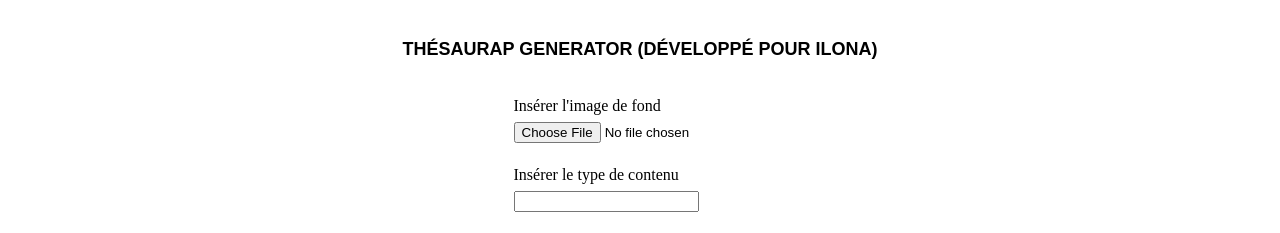
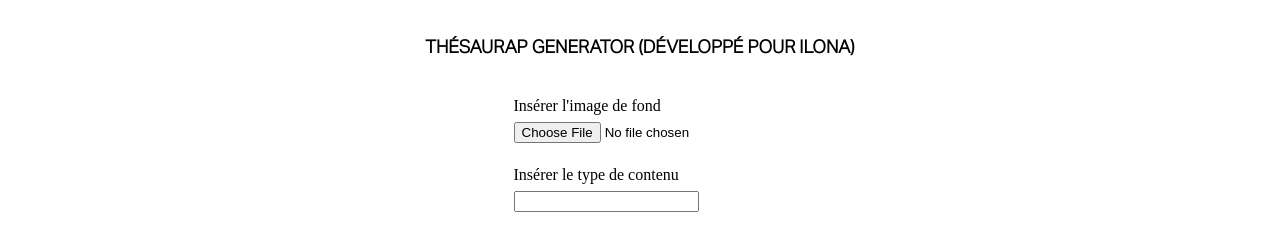
Before and after one commit to alexandretomasmartins/thesaurapgenerator, a plain HTML site: page index.html in a window 1280 px wide. Shown: the top 233 px of the page. Drawn offline with nearby package versions, Linux system fonts and the light colour scheme.

Commit message:
changed url src of fonts

```diff
--- a/css/fonts.css
+++ b/css/fonts.css
@@ -1,9 +1,9 @@
 @font-face {
-  font-family: "Aktiv-Grotesk-Light";
-  src: url('../fonts/AktivGrotesk_Lt.ttf');
+font-family: "Aktiv-Grotesk";
+src: url("https://alexandretomasmartins.github.io/thesaurapgenerator/fonts/AktivGrotesk_Lt.ttf");
 }
 
 @font-face {
-  font-family: "Aleo-Bold";
-  src: url('../fonts/Aleo-Bold.ttf');
+font-family: "Aleo";
+src: url("https://alexandretomasmartins.github.io/thesaurapgenerator/fonts/Aleo-Bold.ttf");
 }
--- a/css/styles.css
+++ b/css/styles.css
@@ -8,7 +8,7 @@
 }
 
 .headerTitle {
-  font-family: Arial;
+  font-family: "Aktiv-Grotesk";
   font-weight: bold;
   font-size: 18px;
   text-transform: uppercase;
```
